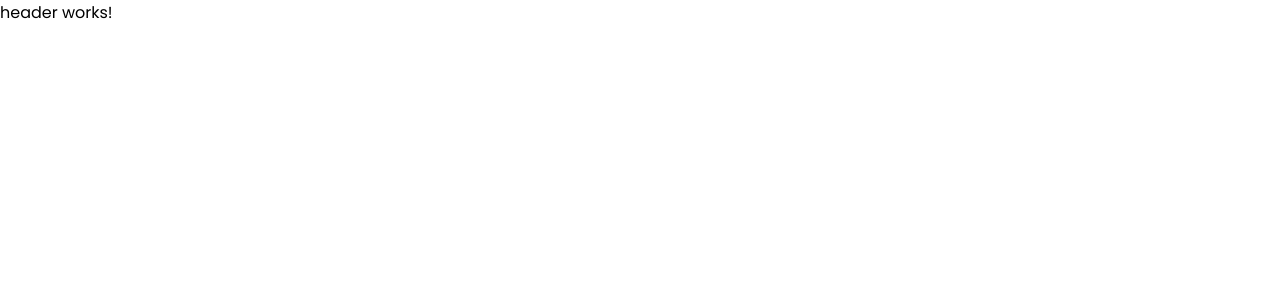
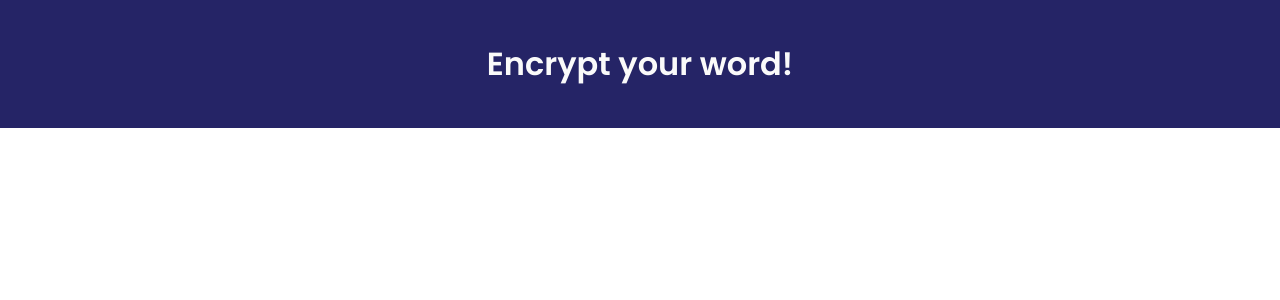
Before and after one commit to michelzaum/crypto-word-app, an Angular app: page / in a window 1280 px wide. Shown: the top 300 px of the page. Built offline with nearby package versions, Linux system fonts and the light colour scheme.

Commit message:
Header component styling

```diff
--- a/src/app/components/header/header.component.css
+++ b/src/app/components/header/header.component.css
@@ -0,0 +1,13 @@
+header {
+  background-color: #252466;
+  height: 8rem;
+  display: flex;
+  align-items: center;
+  justify-content: center;
+}
+
+header span {
+  color: #FAFAFA;
+  font-size: 2rem;
+  font-weight: 600;
+}
--- a/src/app/components/header/header.component.html
+++ b/src/app/components/header/header.component.html
@@ -1,3 +1,5 @@
-<p>
-  header works!
-</p>
+<header>
+  <span>
+    {{ headerTitle }}
+  </span>
+</header>
--- a/src/app/components/header/header.component.ts
+++ b/src/app/components/header/header.component.ts
@@ -6,6 +6,7 @@ import { Component, OnInit } from '@angular/core';
   styleUrls: ['./header.component.css']
 })
 export class HeaderComponent implements OnInit {
+  headerTitle = "Encrypt your word!"
 
   constructor() { }
 
```
